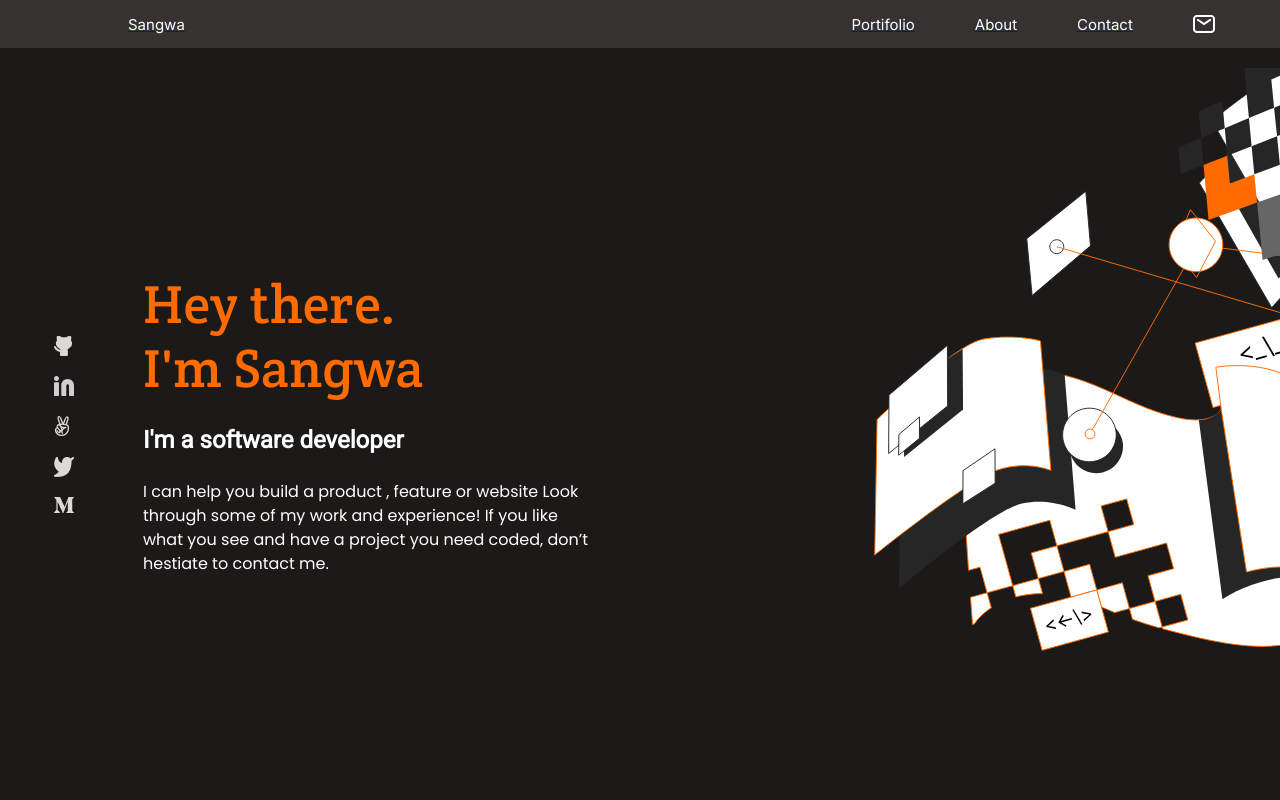
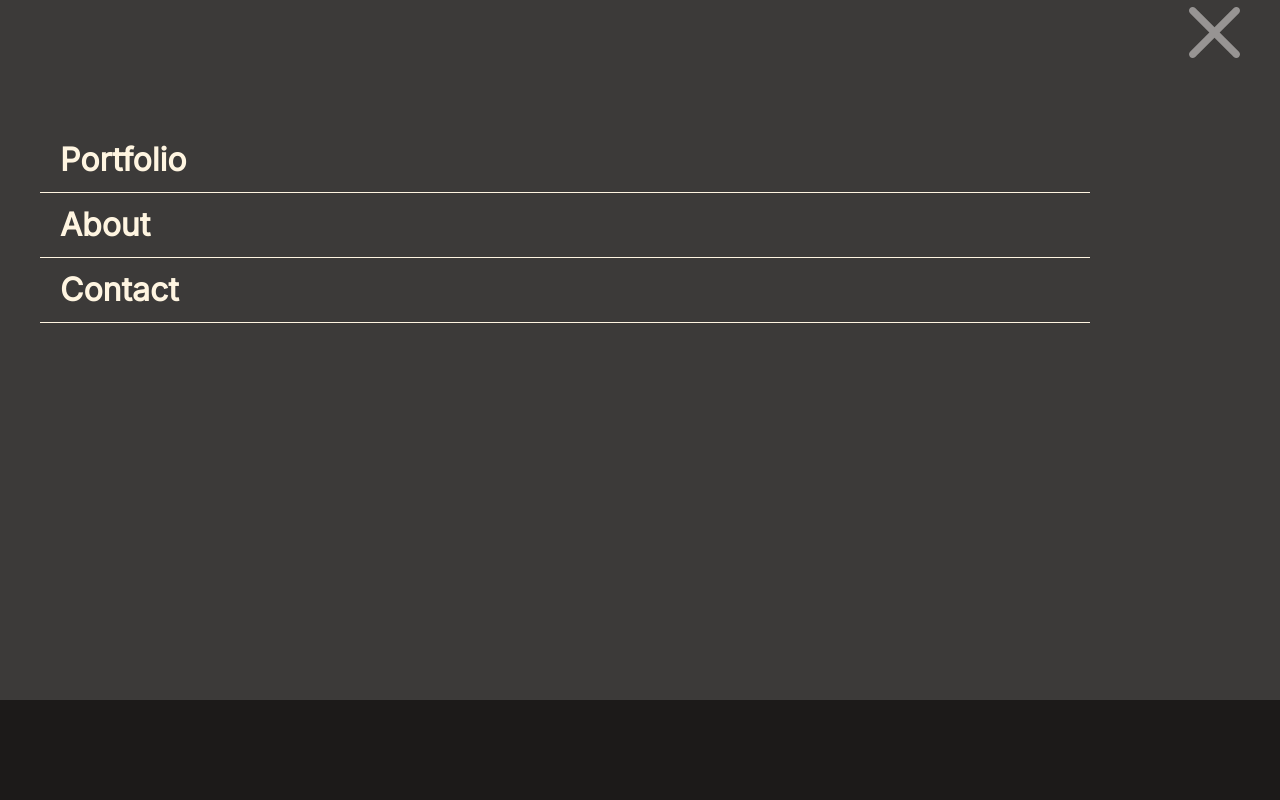
Before and after one commit to sangwa7/Portifolio, a website: page index.html in a window 1280 px wide. Shown: the top 800 px of the page. Drawn offline with Linux system fonts and the light colour scheme; a web font is replaced by a local one.

Commit message:
Add mobile menu style

```diff
--- a/index.html
+++ b/index.html
@@ -9,11 +9,12 @@
   gtag('js', new Date());
 
   gtag('config', 'G-T90EGS446Y');
+
 </script>
     <meta charset="UTF-8" />
     <meta http-equiv="X-UA-Compatible" content="IE=edge" />
     <meta name="viewport" content="width=device-width, initial-scale=1.0" />
-    <a href="mobile-menu.js" class="icon" onclick="mobileMenuActivation()">
+
     <link rel="stylesheet" href="stle.css" />
     <link
       rel="stylesheet"
@@ -41,8 +42,9 @@
     <header>
       <nav class="nav-bar">
         <div class="name">Sangwa</div>
-        <div class="mobile-menu">
-          <img class = "close-icon" src="img/Icon.svg" alt="">
+
+        <div class = "mobile-menu">
+          <img class = "close-icon" src="img/Icon.svg" alt="" onclick="myFunction()">
           <div class="menu-list">
             <ul>
               <li>Portfolio</li>
@@ -53,10 +55,12 @@
         </div>
         <div class="menu">
           <div>
-            <img id=""
-            src="https://img.icons8.com/color/48/000000/menu--v5.png"
-            alt="Menu icon for mobile view"
-          /> </div>
+            <a href="javascript:void(0);" id = "menu-button">
+            <img src="https://img.icons8.com/color/48/000000/menu--v5.png"
+            alt="Menu icon for mobile view" onclick="myFunction()"
+          />
+        </a>
+        </div>
           <div class="menu-text">
             <ul>
               <li>Portifolio</li>
@@ -355,5 +359,6 @@
           </ul>
       </div>
     </footer>
+    <script src="menuDisplay.js"></script>
   </body>
 </html>
--- a/stle.css
+++ b/stle.css
@@ -28,20 +28,20 @@ header {
 .mobile-menu {
   margin-top: 650px;
   padding: 0;
-  display: none;
+  display: block;
   position: absolute;
   width: 100%;
   z-index: 232;
   background-color: #3C3A39;
   height: 700px;
+  transition: 0.5s ease-in;
 }
 
-.mobile-menu .close-icon {
-  z-index: 300;
+.close-icon {
   float: right;
-  margin-right: 20px;
-  margin-top: 20px;
-  width: 5%;
+  margin-right: 40px;
+  margin-top: 7px;
+  width: 4%;
 }
 
 .menu-list ul {
```
